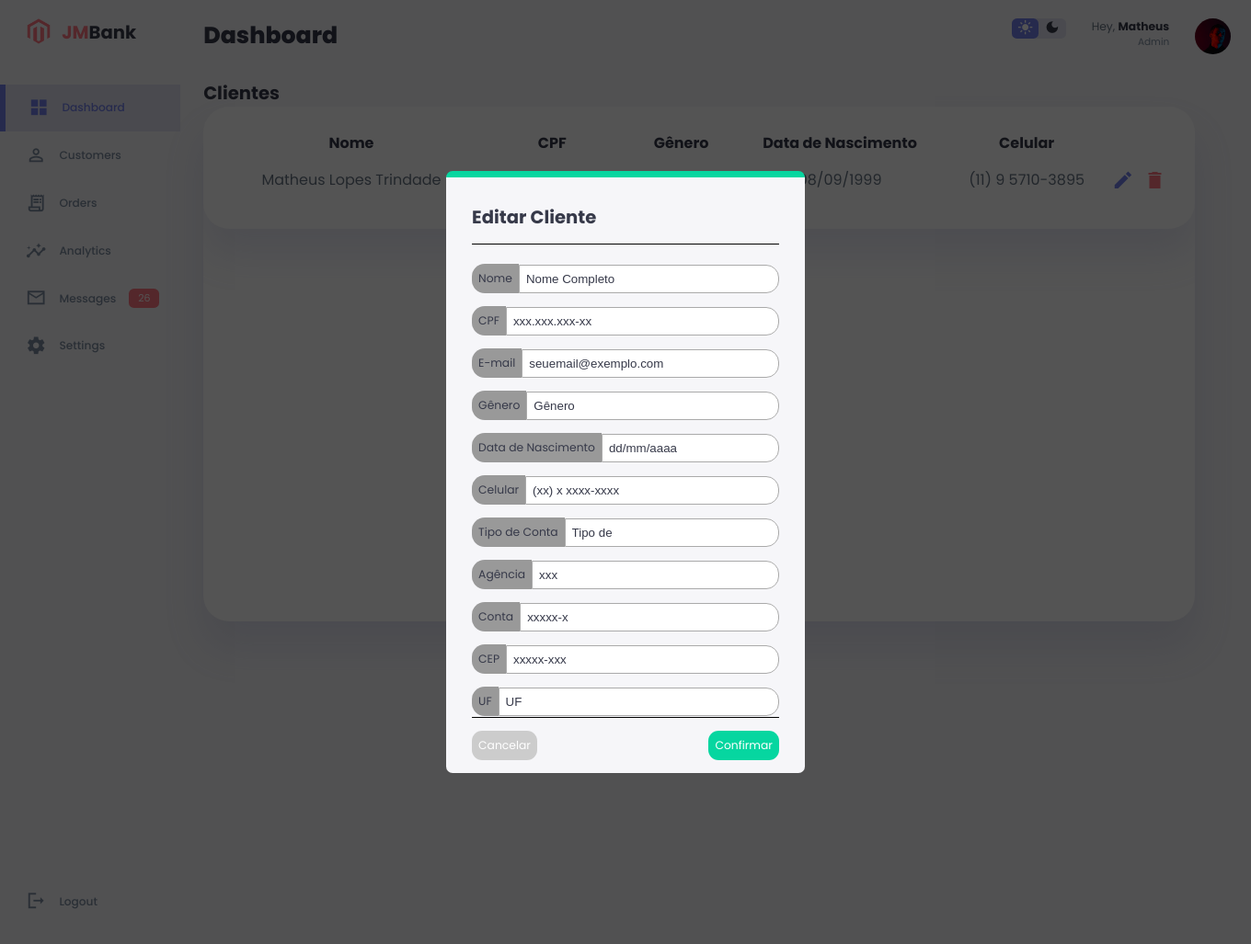
After one commit to MatheusLTrindade/ProjetoIntegrador2, a Flask app: page /adm/clientes in a window 1360 px wide, after a click on "edit". The commit adds this page. Shown: the whole page at 92% size. Run offline with Flask 2, Linux system fonts and the light colour scheme; parts of the project's set-up code (start-up, migrations or seed data) failed here and were passed over.

Commit message:
finished table customers and modals

```diff
--- a/app.py
+++ b/app.py
@@ -15,10 +15,6 @@ def login():
 def cadastro():
     return render_template("./cadastro/open_account.html")
 
-@app.route("/adm")
-def dashboard_adm():
-    return render_template("./adm/index_adm.html")
-
 @app.route("/user")
 def dashboard_user():
     return render_template("./user/index_user.html")
@@ -31,6 +27,18 @@ def contatos():
 def extrato():
     return render_template("./user/extrato.html")
 
+@app.route("/adm")
+def dashboard_adm():
+    return render_template("./adm/index_adm.html")
+
+@app.route("/adm/clientes")
+def clientes():
+    return render_template("./adm/clientes.html")
+
+@app.route("/adm/analytics")
+def analytics_adm():
+    return render_template("./adm/analytics-adm.html")
+
 if __name__ == '__main__':
     port = int(os.getenv('PORT'), '5000')
-    app.run(host='0.0.0.0', port = port)
+    app.run(debug=True,host='0.0.0.0', port = port)
--- /dev/null
+++ b/static/css/adm/modal-adm.css
@@ -0,0 +1,135 @@
+:root{
+    --color-pink: #EF476F;
+    --color-green: #06D6A0;
+    --color-green_hover: #0CC493;
+    --color-green_active: #0DAF84;
+    --color-gray: #CCC;
+    --color-gray_hover: #BBB;
+    --color-gray_active: #999;
+}
+
+.modal{
+    z-index: 4;
+    position: fixed;
+    width: 100%;
+    height: 100vh;
+    background-color: #000000ab;
+    display: flex;
+    justify-content: center;
+    align-items: center;
+    visibility: hidden; opacity: 0;
+    transition: all ease 0.3s;
+}
+
+.modal:target{
+    opacity: 1;
+    visibility: visible;
+}
+
+.modal-content{
+    background-color: var(--color-background);
+    max-width: 40rem;
+    padding: 2rem 2rem 1rem 2rem;
+    border-radius: 0.5rem;
+    border-top: 0.5rem solid var(--color-green);
+}
+
+.modal-header{
+    padding-bottom: 1rem;
+    border-bottom: 0.1rem solid #000;
+}
+
+.modal-body{
+    width: 100%;
+    max-height: 50vh;
+    overflow-y: scroll;
+    display: flex;
+    flex-direction: column;
+    align-items: center;
+    padding: 0.5rem 0;
+}
+
+.modal-body form{
+    width: 100%;
+}
+
+.modal-body .form-group{
+    display: flex;
+    justify-content: space-between;
+    align-items: center;
+    margin: 1rem 0;
+    width: 100%;
+    border-radius: 1rem;
+}
+
+.modal-body .form-group .group{
+    display: flex;
+}
+
+.modal-body .form-group .group .group-itens{
+    display: flex;
+}
+
+.modal-body .form-group label{
+    padding: 0.5rem;
+    border-radius: 1rem 0 0 1rem;
+    background-color: var(--color-gray_active);
+}
+
+.modal-body .form-group input{
+    color: var(--color-dark);
+    flex: 1;
+    padding: 0.5rem;
+    border-radius: 0 1rem 1rem 0;
+    border: 0.1rem solid #AAA;
+}
+
+.modal-footer{
+    display: flex;
+    padding-top: 1rem;
+    border-top: 0.1rem solid #000;
+    justify-content: space-between;
+    align-items: center;
+}
+
+.btn{
+    padding: 0.5rem;
+    border-radius: 0.8rem;
+}
+
+.btn-primary{
+    background-color: var(--color-green);
+    color: #FFF;
+}
+
+.btn-primary:hover{
+    background-color: var(--color-green_hover);
+}
+
+.btn-primary:active{
+    background-color: var(--color-green_active);
+}
+
+.btn-secondary{
+    background-color: var(--color-gray);
+    color: #FFF;
+}
+.btn-secondary:hover{
+    background-color: var(--color-gray_hover);
+}
+.btn-secondary:active{
+    background-color: var(--color-gray_active);
+}
+
+@media screen and (max-width: 640px) {
+    .modal-content{
+       min-width: 10rem;
+       max-width: 25rem;
+    }
+    .modal-body .form-group .group {
+        justify-content: center;
+        align-items: center;
+        width: 100%;
+        padding: 0.7rem 0;
+    }
+}
--- /dev/null
+++ b/static/css/adm/piramide.css
@@ -0,0 +1,11 @@
+.chartCard {
+    max-width: 100%;
+    display: flex;
+    align-items: center;
+    justify-content: center;
+}
+.chartBox {
+    min-width: 35rem;
+    max-width: 100%;
+    background: transparent;
+}
--- a/static/css/adm/style_adm.css
+++ b/static/css/adm/style_adm.css
@@ -360,6 +360,76 @@ main .transaction-volume .grafic:hover{
     box-shadow: none;
 }
 
+/* =================== RECENT ORDERS ==================== */
+main .recent-orders{
+    margin-top: 2rem;
+}
+
+main.recent-orders h2{
+    margin-bottom: 0.8rem;
+}
+
+main .container-table{
+    background: var(--color-white);
+    width: 100%;
+    overflow-y: scroll;
+    border-radius: var(--card-border-radius);
+    box-shadow: var(--box-shadow);
+    transition: all 300ms ease;
+}
+
+main .container-table::-webkit-scrollbar {
+    width: 0.3rem;
+}
+main .container-table::-webkit-scrollbar-track {
+    margin: 4rem 0 2rem 0;
+    background: transparent;
+    border-radius: 20px;
+}
+main .container-table::-webkit-scrollbar-thumb {
+    background: #8989895d;
+    border-radius: 10px;
+}
+main .container-table::-webkit-scrollbar-thumb:hover {
+    background: #383838ab
+}
+
+main .recent-orders table{
+    background: var(--color-white);
+    width: 100%;
+    border-radius: var(--card-border-radius);
+    padding: var(--card-padding);
+    text-align: center;
+    box-shadow: var(--box-shadow);
+    transition: all 300ms ease;
+}
+
+main .recent-orders table:hover{
+    box-shadow: none;
+}
+
+main table tbody td{
+    height: 2.8rem;
+    border-bottom: 1px solid var(--color-light);
+    color: var(--color-dark-variant);
+}
+
+main table tbody tr:last-child td{
+    border: none;
+}
+
+main .recent-orders a{
+    text-align: center;
+    display: block;
+    margin: 1rem auto;
+    color: var(--color-primary);
+}
+
+main .full-tables{
+    min-width: 140%;
+    min-height: 40rem;
+}
+
 /* =================== RIGHT ==================== */
 .right{
     margin-top: 1.4rem;
@@ -478,6 +548,15 @@ main .transaction-volume .grafic:hover{
         left: 54%;
         transform: translateX(-50%);
     }
+    main .recent-orders{
+        width: 87%;
+        position: absolute;
+        left: 54%;
+        transform: translateX(-50%);
+    }
+    main .full-tables{
+        min-width: 100%;
+    }
 
 }
 
--- /dev/null
+++ b/static/js/adm/piramide.js
@@ -0,0 +1,68 @@
+// male datapoint converter
+const male = [3, 6, 6, 9, 12, 13, 19];
+const maleData = [];
+male.forEach(e => maleData.push(e * -1));
+
+// setup
+const data = {
+    labels: ['65+', '56 - 65', '46 - 55', '36 - 45', '26 - 35', '19 - 25', '18'],
+    datasets: [{
+        label: 'Masculino',
+        data: maleData,
+        backgroundColor: 'rgba(54, 162, 235, 0.5)',
+        borderColor: 'rgba(54, 162, 235, 1)',
+        borderWidth: 1,
+        borderRadius: 5
+    },
+    {
+        label: 'Feminino',
+        data: [4, 7, 9, 10, 13, 14, 20],
+        backgroundColor: 'rgba(255, 26, 104, 0.5)',
+        borderColor: 'rgba(255, 26, 104, 1)',
+        borderWidth: 1,
+        borderRadius: 5
+    }]
+};
+
+//  block tooltip
+const tooltip = {
+    yAlign: 'bottom',
+    titleAlign: 'center',
+    callbacks: {
+        label: function(context) {
+            return `${context.dataset.label} ${Math.abs(context.raw)}`;
+        }
+    }
+};
+
+// config
+const config = {
+    type: 'bar',
+    data,
+    options: {
+        indexAxis: 'y',
+        scales: {
+            x: {
+                stacked: true,
+                ticks:{
+                    callback: function(value, index, values){
+                        return Math.abs(value);
+                    }
+                }
+            },
+            y: {
+                beginAtZero: true,
+                stacked: true
+            }
+        },
+        plugins: {
+            tooltip,
+        }
+    }
+};
+
+// render init block
+const PiramideChart = new Chart(
+document.getElementById('PiramideChart'),
+config
+);
--- /dev/null
+++ b/templates/adm/aside-adm.html
@@ -0,0 +1,43 @@
+<aside>
+    <div class="top">
+        <div class="logo">
+            <img src="../../static/img/adm/logo.png">
+            <h2><span class="danger">JM</span>Bank</h2>
+        </div>
+        <div class="close" id="close-btn">
+            <span class="material-icons-sharp">close</span>
+        </div>
+    </div>
+
+    <div class="sidebar">
+        <a href="/adm" class="active">
+            <span class="material-icons-sharp">grid_view</span>
+            <h3>Dashboard</h3>
+        </a>
+        <a href="/adm/clientes">
+            <span class="material-icons-sharp">person_outline</span>
+            <h3>Customers</h3>
+        </a>
+        <a href="/adm">
+            <span class="material-icons-sharp">receipt_long</span>
+            <h3>Orders</h3>
+        </a>
+        <a href="/adm/analytics">
+            <span class="material-icons-sharp">insights</span>
+            <h3>Analytics</h3>
+        </a>
+        <a href="/adm">
+            <span class="material-icons-sharp">mail_outline</span>
+            <h3>Messages</h3>
+            <span class="message-count">26</span>
+        </a>
+        <a href="/adm">
+            <span class="material-icons-sharp">settings</span>
+            <h3>Settings</h3>
+        </a>
+        <a href="/">
+            <span class="material-icons-sharp">logout</span>
+            <h3>Logout</h3>
+        </a>
+    </div>
+</aside>
--- /dev/null
+++ b/templates/adm/clientes.html
@@ -0,0 +1,49 @@
+{% extends "./adm/imports-adm.html" %}
+{% block conteudo %}
+    <main>
+        <h1>Dashboard</h1>
+
+        <div class="recent-orders">
+            <h2>Clientes</h2>
+            <div class="container-table full-tables">
+                <table class="contatos ">
+                    <thead>
+                        <tr>
+                            <th>Nome</th>
+                            <th>CPF</th>
+                            <th>Gênero</th>
+                            <th>Data de Nascimento</th>
+                            <th>Celular</th>
+                        </tr>
+                    </thead>
+                    <tbody>
+                        <!-- <tr> and <td> are in JS -->
+                        <tr>
+                            <td>Matheus Lopes Trindade</td>
+                            <td>422.225.548-37</td>
+                            <td>Masculino</td>
+                            <td>08/09/1999</td>
+                            <td>(11) 9 5710-3895</td>
+                            <td>
+                                <a href="#modal-edit">
+                                    <span class="material-icons-sharp">edit</span>
+                                </a>
+                            </td>
+                            <td>
+                                <a href="#modal-delet">
+                                    <span class="material-icons-sharp danger">delete</span>
+                                </a>
+                            </td>
+                        </tr>
+                    </tbody>
+                </table>
+            </div>
+        </div>
+    </main>
+    <!-------------------- END MAIN -------------------->
+    <div class="right">
+        {% include "./adm/top-adm.html" %}
+        <!-- END TOP -->
+    </div>
+    <!-------------------- END RIGHT -------------------->
+{% endblock %}
--- /dev/null
+++ b/templates/adm/imports-adm.html
@@ -0,0 +1,33 @@
+<html lang="pt-br">
+<head>
+    <meta charset="UTF-8">
+    <meta http-equiv="X-UA-Compatible" content="IE=edge">
+    <meta name="viewport" content="width=device-width, initial-scale=1.0">
+    <title>JM Bank</title>
+
+    <!-- Material Icons -->
+    <link href="https://fonts.googleapis.com/icon?family=Material+Icons+Sharp"
+    rel="stylesheet">
+
+    <!-- Style -->
+    <link rel="stylesheet" href="../../static/css/adm/style_adm.css">
+    <link rel="stylesheet" href="../../static/css/adm/modal-adm.css">
+    <link rel="stylesheet" href="../../static/css/adm/piramide.css">
+
+</head>
+<body>
+    <div class="container">
+        {% include "./adm/aside-adm.html" %}
+        <!-------------------- END SIDEBAR -------------------->
+        {% include "./adm/modal-edit.html" %}
+        {% include "./adm/modal-delet.html" %}
+        {% block conteudo %}
+
+        {% endblock %}
+    </div>
+</body>
+    <script src="https://cdn.jsdelivr.net/npm/chart.js"></script>
+    <script src="../../static/js/adm/piramide.js"></script>
+    <script src="../../static/js/adm/test.js"></script>
+    <script src="../../static/js/adm/script_adm.js"></script>
+</html>
--- /dev/null
+++ b/templates/adm/modal-delet.html
@@ -0,0 +1,18 @@
+<div id="modal-delet" class="modal">
+    <div class="modal-content">
+        <div class="modal-header">
+            <h2>Deletar Cliente</h2>
+        </div>
+        <div class="modal-body">
+            <form action="">
+                <div class="form-group">
+                    <h3>Você deseja mesmo excluir este cliente permanentemente?</h3>
+                </div>
+            </form>
+        </div>
+        <div class="modal-footer">
+            <a href="" class="btn btn-secondary" id="cancelar">Não</a>
+            <a href="" class="btn btn-primary" id="confirmar">Sim</a>
+        </div>
+    </div>
+</div>
--- /dev/null
+++ b/templates/adm/modal-edit.html
@@ -0,0 +1,79 @@
+<div id="modal-edit" class="modal">
+    <div class="modal-content">
+        <div class="modal-header">
+            <h2>Editar Cliente</h2>
+        </div>
+        <div class="modal-body">
+            <form action="">
+                <div class="form-group">
+                    <label for="nome">Nome</label>
+                    <input name="nome" id="nome" value="Nome Completo"></input>
+                </div>
+                <div class="form-group">
+                    <label for="CPF">CPF</label>
+                    <input name="CPF" id="CPF" value="xxx.xxx.xxx-xx"></input>
+                </div>
+                <div class="form-group">
+                    <label for="mail">E-mail</label>
+                    <input name="mail" id="email" value="seuemail@exemplo.com"></input>
+                </div>
+                <div class="form-group">
+                    <label for="genero">Gênero</label>
+                    <input name="genero" id="genero" value="Gênero"></input>
+                </div>
+                <div class="form-group">
+                    <label for="data">Data de Nascimento</label>
+                    <input name="data" id="data" value="dd/mm/aaaa"></input>
+                </div>
+                <div class="form-group">
+                    <label for="Celular">Celular</label>
+                    <input name="Celular" id="Celular" value="(xx) x xxxx-xxxx"></input>
+                </div>
+                <div class="form-group">
+                    <label for="tipo">Tipo de Conta</label>
+                    <input name="tipo" id="tipo" value="Tipo de"></input>
+                </div>
+                <div class="form-group">
+                    <label for="ag">Agência</label>
+                    <input name="ag" id="ag" value="xxx"></input>
+                </div>
+                <div class="form-group">
+                    <label for="cc">Conta</label>
+                    <input name="cc" id="cc" value="xxxxx-x"></input>
+                </div>
+                <div class="form-group">
+                    <label for="CEP">CEP</label>
+                    <input name="CEP" id="CEP" value="xxxxx-xxx"></input>
+                </div>
+                <div class="form-group">
+                    <label for="UF">UF</label>
+                    <input name="UF" id="UF" value="UF"></input>
+                </div>
+                <div class="form-group">
+                    <label for="cidade">Cidade</label>
+                    <input name="cidade" id="cidade" value="Cidade"></input>
+                </div>
+                <div class="form-group">
+                    <label for="bairro">Bairro</label>
+                    <input name="bairro" id="bairro" value="Bairro"></input>
+                </div>
+                <div class="form-group">
+                    <label for="rua">Logradouro</label>
+                    <input name="rua" id="rua" value="Logradouro"></input>
+                </div>
+                <div class="form-group">
+                    <label for="numero">Número</label>
+                    <input name="numero" id="numero" value="xxx"></input>
+                </div>
+                <div class="form-group">
+                    <label for="complemento">Complemento</label>
+                    <input name="complemento" id="complemento" value="Complemento"></input>
+                </div>
+            </form>
+        </div>
+        <div class="modal-footer">
+            <a href="" class="btn btn-secondary" id="cancelar">Cancelar</a>
+            <a href="" class="btn btn-primary" id="confirmar">Confirmar</a>
+        </div>
+    </div>
+</div>
--- /dev/null
+++ b/templates/adm/top-adm.html
@@ -0,0 +1,18 @@
+<div class="top">
+    <button id="menu-btn">
+        <span class="material-icons-sharp">menu</span>
+    </button>
+    <div class="theme-toggler">
+        <span class="material-icons-sharp active">light_mode</span>
+        <span class="material-icons-sharp">dark_mode</span>
+    </div>
+    <div class="profile">
+        <div class="info">
+            <p>Hey, <b>Matheus</b></p>
+            <small class="text-muted">Admin</small>
+        </div>
+        <div class="profile-photo">
+            <img src="../../static/img/adm/profile-1.jpg">
+        </div>
+    </div>
+</div>
--- a/templates/user/contatos.html
+++ b/templates/user/contatos.html
@@ -13,7 +13,7 @@
                 <table class="contatos ">
                     <thead>
                         <tr>
-                            <th>Name</th>
+                            <th>Nome</th>
                             <th>CPF</th>
                             <th>Agência</th>
                             <th>Conta Corrente</th>
--- a/templates/user/index_user.html
+++ b/templates/user/index_user.html
@@ -6,7 +6,7 @@
         {% include "./user/aside.html" %}
         <!-------------------- END SIDEBAR -------------------->
         <main>
-            <h1>Dashboard CLIENTS</h1>
+            <h1>Dashboard</h1>
 
             {% include "./user/saldo.html" %}
 
```
Also changed, not shown: static/js/adm/orders.js (deleted, +0 -44 lines), templates/adm/analytics-adm.html (added, +41 -0 lines), templates/adm/index_adm.html (+6 -90 lines).
